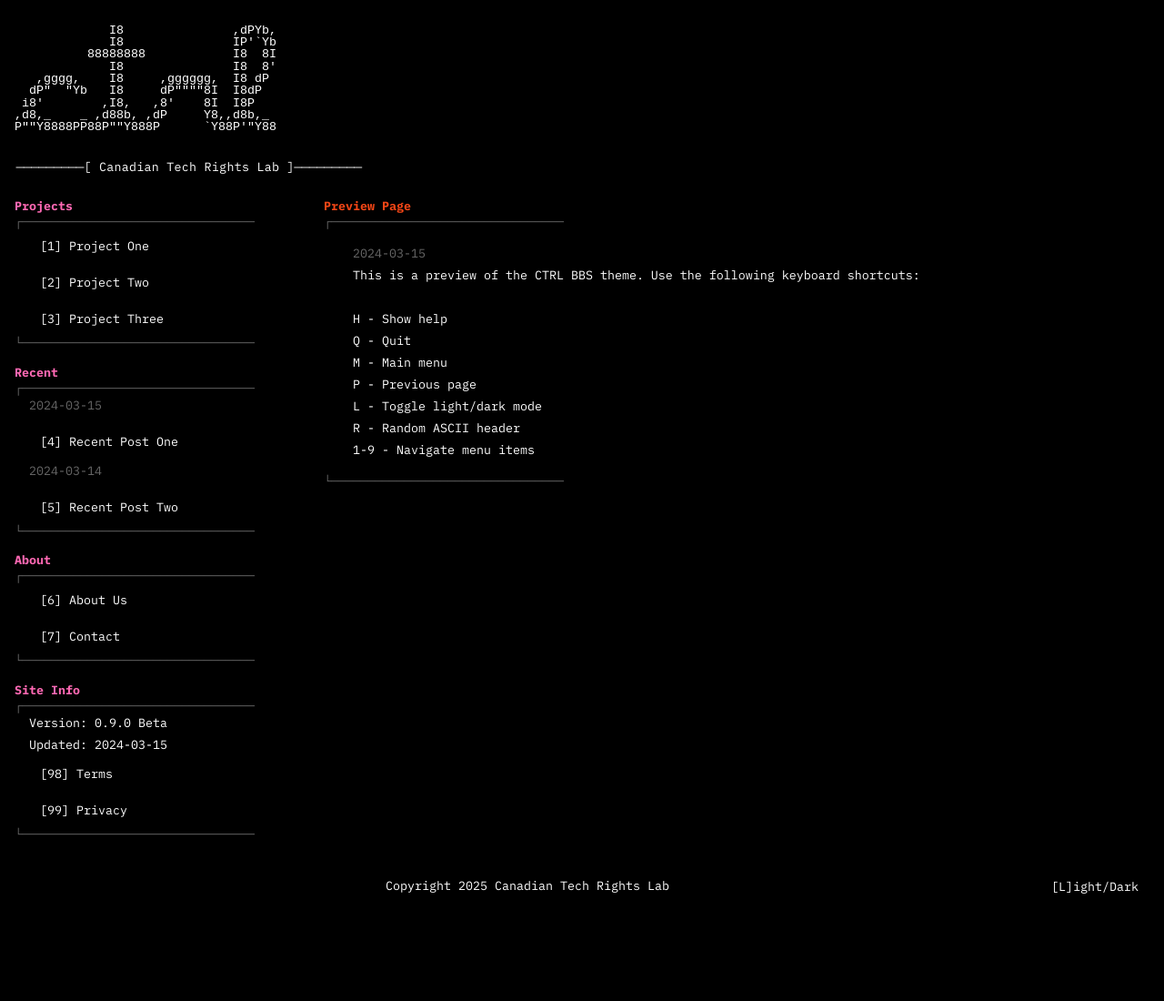
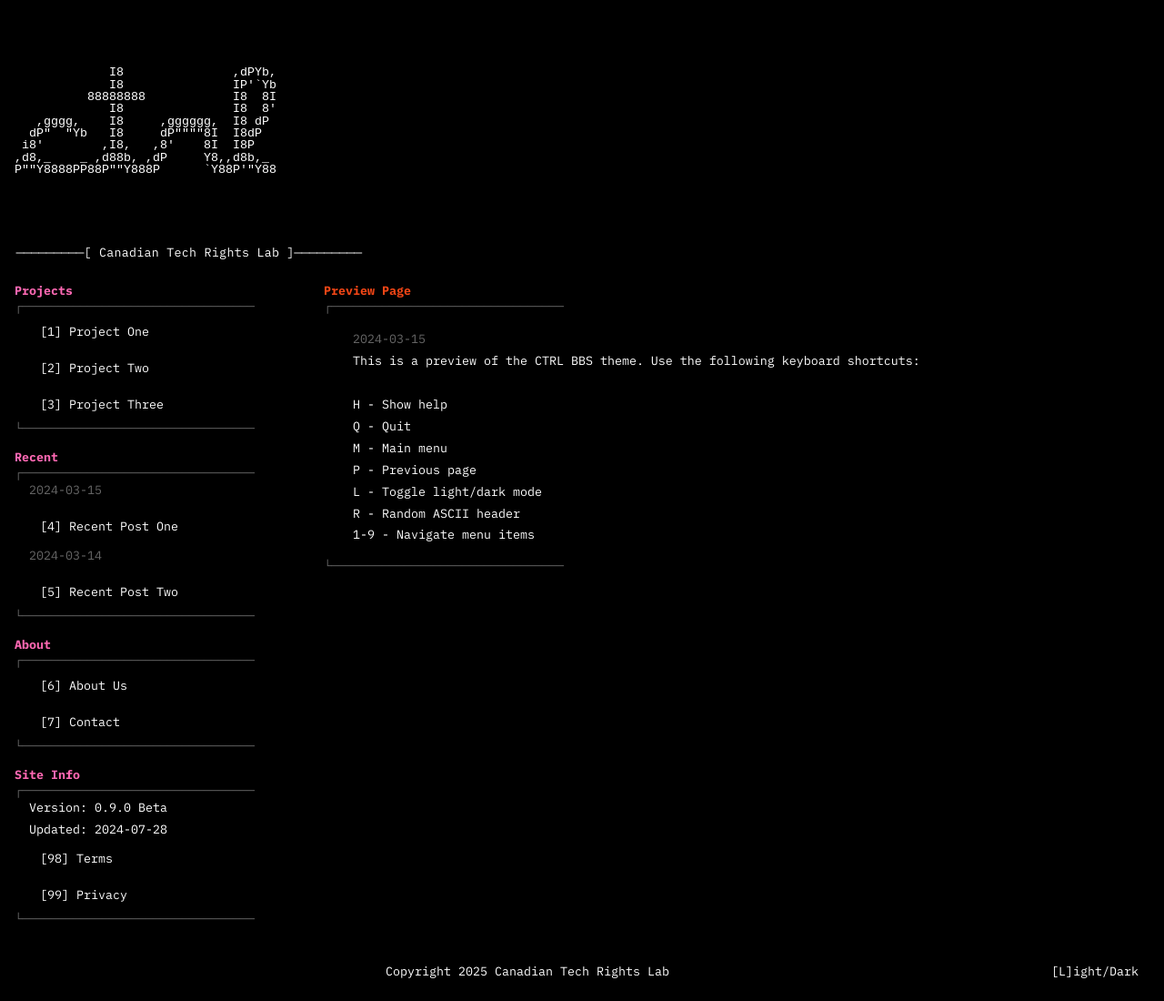
Before and after one commit to gmcmullen/takectrl.ca, a Jekyll site: the page preview.html, which Jekyll copies as it is, in a window 1280 px wide. Shown: the whole page at 91% size. Built offline with Jekyll 4.4.1, drawn with Linux system fonts in a browser that asks for light colours; before the commit the page ends 1007 px from its top, so only the background shows below that.

Commit message:
New headers, revised text
Added new ascii headers
Revised spacing for header
Edits to project overviews

```diff
--- a/preview.html
+++ b/preview.html
@@ -74,7 +74,7 @@
             <div class="window-inner">
               <ul>
                 <li>Version: 0.9.0 Beta</li>
-                <li>Updated: 2024-03-15</li>
+                <li>Updated: 2024-07-28</li>
                 <li><a href="#">[98] Terms</a></li>
                 <li><a href="#">[99] Privacy</a></li>
               </ul>
@@ -112,7 +112,8 @@
     <!-- Hidden divs containing all ASCII headers -->
     <div id="ascii-headers" style="display: none; position: absolute; left: -9999px;">
       <div class="header">
-        <pre>________/\\\\\\\\\__/\\\\\\\\\\\\\\\____/\\\\\\\\\______/\\\_____________
+        <pre>
+________/\\\\\\\\\__/\\\\\\\\\\\\\\\____/\\\\\\\\\______/\\\_____________
 ______/\\\////////__\///////\\\/////___/\\\///////\\\___\/\\\_____________
 _____/\\\/_________________\/\\\_______\/\\\_____\/\\\___\/\\\_____________
 _____/\\\___________________\/\\\_______\/\\\\\\\\\\\/____\/\\\_____________
@@ -123,7 +124,8 @@
 _______________\/////////________\///________\///________\///__\///////////////__</pre>
       </div>
       <div class="header">
-        <pre>   ██████╗████████╗██████╗ ██╗
+        <pre>
+   ██████╗████████╗██████╗ ██╗
   ██╔════╝╚══██╔══╝██╔══██╗██║
   ██║        ██║   ██████╔╝██║
   ██║        ██║   ██╔══██╗██║
@@ -131,10 +133,11 @@
    ╚═════╝   ╚═╝   ╚═╝  ╚═╝╚══════╝</pre>
       </div>
       <div class="header">
-        <pre>                   ,----,              ,--,
+        <pre>
+                   ,----,              ,--,
                  ,/   .`|           ,---.'|
-  ,----..      ,`   .'  :,-.----.   |   | :
- /   /   \   ;    ;     /\    /  \  :   : |
+  ,----..      ,`   .'  : ,-----.   |   | :
+ /   /   \   ;    ;     /'    /  \  :   : |
 |   :     :.'___,/    ,' ;   :    \ |   ' :
 .   |  ;. /|    :     |  |   | .\ : ;   ; '
 .   ; /--` ;    |.';  ;  .   : |: | '   | |__
@@ -157,30 +160,8 @@
     \|_______|   \|__|  \|__|\|__|\|_______|</pre>
       </div>
       <div class="header">
-        <pre>          _____                _____                    _____                    _____
-         /\    \              /\    \                  /\    \                  /\    \
-        /::\    \            /::\    \                /::\    \                /::\____\
-       /::::\    \           \:::\    \              /::::\    \              /:::/    /
-      /::::::\    \           \:::\    \            /::::::\    \            /:::/    /
-     /:::/\:::\    \           \:::\    \          /:::/\:::\    \          /:::/    /
-    /:::/  \:::\    \           \:::\    \        /:::/__\:::\    \        /:::/    /
-   /:::/    \:::\    \          /::::\    \      /::::\   \:::\    \      /:::/    /
-  /:::/    / \:::\    \        /::::::\    \    /::::::\   \:::\    \    /:::/    /
- /:::/    /   \:::\    \      /:::/\:::\    \  /:::/\:::\   \:::\____\  /:::/    /
-/:::/____/     \:::\____\    /:::/  \:::\____\/:::/  \:::\   \:::|    |/:::/____/
-\:::\    \      \::/    /   /:::/    \::/    /\::/   |::::\  /:::|____|\:::\    \
- \:::\    \      \/____/   /:::/    / \/____/  \/____|:::::\/:::/    /  \:::\    \
-  \:::\    \              /:::/    /                 |:::::::::/    /    \:::\    \
-   \:::\    \            /:::/    /                  |::|\::::/    /      \:::\    \
-    \:::\    \           \::/    /                   |::| \::/____/        \:::\    \
-     \:::\    \           \/____/                    |::|  ~|               \:::\    \
-      \:::\    \                                     |::|   |                \:::\    \
-       \:::\____\                                    \::|   |                 \:::\____\
-        \::/    /                                     \:|   |                  \::/    /
-         \/____/                                       \|___|                   \/____/</pre>
-      </div>
-      <div class="header">
-        <pre>   ,ad8888ba,  888888888888  88888888ba   88
+        <pre>
+    ,ad8888ba,  888888888888  88888888ba   88
    d8"'    `"8b      88       88      "8b  88
   d8'                88       88      ,8P  88
   88                 88       88aaaaaa8P'  88
@@ -190,7 +171,8 @@
     `"Y8888Y"'       88       88      `8b  88888888888</pre>
       </div>
       <div class="header">
-        <pre>   _____ _______ _____  _
+        <pre>
+   _____ _______ _____  _
   / ____|__   __|  __ \| |
  | |       | |  | |__) | |
  | |       | |  |  _  /| |
@@ -198,7 +180,8 @@
   \_____|  |_|  |_|  \_\______|</pre>
       </div>
       <div class="header">
-        <pre>   ██████  ██████████ ███████   ██
+        <pre>
+   ██████  ██████████ ███████   ██
   ██░░░░██░░░░░██░░░ ░██░░░░██ ░██
  ██    ░░     ░██    ░██   ░██ ░██
 ░██           ░██    ░███████  ░██
@@ -208,7 +191,47 @@
   ░░░░░░      ░░     ░░     ░░ ░░░░░░░░</pre>
       </div>
       <div class="header">
-        <pre>               s                       ..
+        <pre>
+   ░▒▓██████▓▒░▒▓████████▓▒░▒▓███████▓▒░░▒▓█▓▒░
+  ░▒▓█▓▒░░▒▓█▓▒░ ░▒▓█▓▒░   ░▒▓█▓▒░░▒▓█▓▒░▒▓█▓▒░
+  ░▒▓█▓▒░        ░▒▓█▓▒░   ░▒▓█▓▒░░▒▓█▓▒░▒▓█▓▒░
+  ░▒▓█▓▒░        ░▒▓█▓▒░   ░▒▓███████▓▒░░▒▓█▓▒░
+  ░▒▓█▓▒░        ░▒▓█▓▒░   ░▒▓█▓▒░░▒▓█▓▒░▒▓█▓▒░
+  ░▒▓█▓▒░░▒▓█▓▒░ ░▒▓█▓▒░   ░▒▓█▓▒░░▒▓█▓▒░▒▓█▓▒░
+   ░▒▓██████▓▒░  ░▒▓█▓▒░   ░▒▓█▓▒░░▒▓█▓▒░▒▓████████▓▒░
+        </pre>
+      </div>
+      <div class="header">
+        <pre>
+  @@@@@@@  @@@@@@@  @@@@@@@   @@@
+  @@@@@@@@  @@@@@@@  @@@@@@@@  @@@
+  !@@         @@!    @@!  @@@  @@!
+  !@!         !@!    !@!  @!@  !@!
+  !@!         @!!    @!@!!@!   @!!
+  !!!         !!!    !!@!@!    !!!
+  :!!         !!:    !!: :!!   !!:
+  :!:         :!:    :!:  !:!   :!:
+   ::: :::     ::    ::   :::   :: ::::
+   :: :: :     :      :   : :  : :: : :
+        </pre>
+      </div>
+      <div class="header">
+        <pre>
+     ,o888888o. 8888888 8888888888 8 888888888o.   8 8888
+    8888     `88.     8 8888       8 8888    `88.  8 8888
+ ,8 8888       `8.    8 8888       8 8888     `88  8 8888
+ 88 8888              8 8888       8 8888     ,88  8 8888
+ 88 8888              8 8888       8 8888.   ,88'  8 8888
+ 88 8888              8 8888       8 888888888P'   8 8888
+ 88 8888              8 8888       8 8888`8b       8 8888
+ `8 8888       .8'    8 8888       8 8888 `8b.     8 8888
+    8888     ,88'     8 8888       8 8888   `8b.   8 8888
+     `8888888P'       8 8888       8 8888     `88. 8 888888888888
+        </pre>
+      </div>
+      <div class="header">
+        <pre>
+               s                       ..
               :8                 x .d88"
              .88       .u    .    5888R
       .     :888ooo  .d88B :@8c   '888R
@@ -222,7 +245,19 @@
    "P'                              "%    </pre>
       </div>
       <div class="header">
-        <pre>             I8               ,dPYb,
+        <pre>
+          `..          `..
+          `..          `..
+    `...`.`. `.`. `... `..
+  `..     `..   `..    `..
+ `..      `..   `..    `..
+  `..     `..   `..    `..
+    `...   `.. `...   `...
+        </pre>
+      </div>
+      <div class="header">
+        <pre>
+             I8               ,dPYb,
              I8               IP'`Yb
           88888888            I8  8I
              I8               I8  8'
--- a/styles.css
+++ b/styles.css
@@ -762,6 +762,10 @@
   width: 100%;
   display: block;
   max-height: none;
+  min-height: 20em; /* Set minimum height to match tallest ASCII art (16 lines) */
+  display: flex;
+  flex-direction: column;
+  justify-content: center;
 }
 
 .ascii-header pre {
@@ -777,6 +781,10 @@
   display: block;
   max-height: none;
   overflow: visible;
+  flex: 1;
+  display: flex;
+  flex-direction: column;
+  justify-content: center;
 }
 
 #ascii-headers {
@@ -786,11 +794,20 @@
 
 #ascii-headers .header {
   max-height: none;
+  min-height: 20em; /* Match the visible header height (16 lines) */
+  display: flex;
+  flex-direction: column;
+  justify-content: center;
 }
 
 #ascii-headers .header pre {
   max-height: none;
   overflow: visible;
+  flex: 1;
+  display: flex;
+  flex-direction: column;
+  justify-content: center;
+  line-height: 1;
 }
 
 /* Tables */
@@ -950,6 +967,7 @@
 .header-text {
   font-weight: normal !important;
   margin: 0;
+  margin-top: 1rem;
   padding: 0;
   font-family: 'IBM Plex Mono', monospace;
   font-size: 10pt;
```
Also changed, not shown: _layouts/default.html (+75 -34 lines), _posts/2025-07-28-about.md (renamed from _posts/2025-03-25-about.md, +4 -3 lines), _projects/public-private-data.md (added, +10 -0 lines), _projects/brain-computer-interfaces.md (renamed from _projects/biometrics.md), 2 other files.
